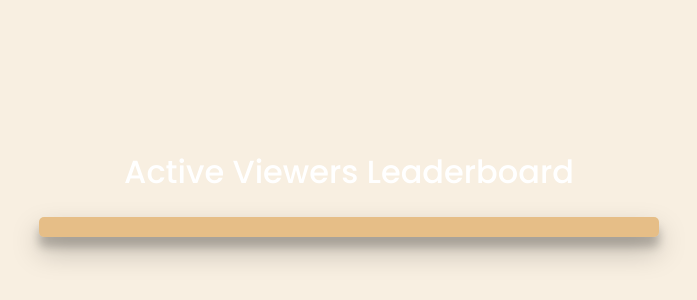
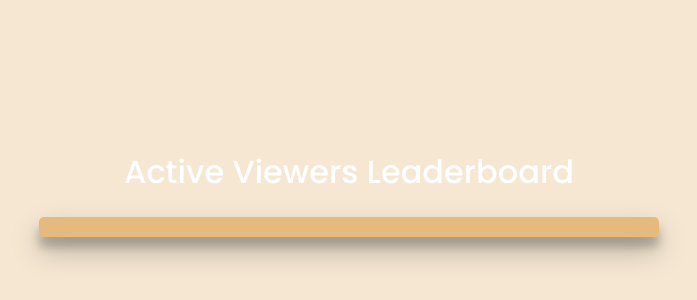
Before and after one commit to AayushBiswas388/vpirate-leaderboard, a website: page index.html in a window 1280 px wide. Shown: the part 208-508 px from the top of the page, without its empty margins (291-988 px from the left). Drawn offline with Linux system fonts and the light colour scheme.

Commit message:
Update style.css

```diff
--- a/style.css
+++ b/style.css
@@ -1,7 +1,7 @@
 @import url("https://fonts.googleapis.com/css2?family=Poppins:wght@500&display=swap");
 
 body {
-    background-color: #cc801420;
+    background-color: #cc801430;
     font-family: "Poppins", sans-serif;
     display: flex;
     flex-direction: column;
```
